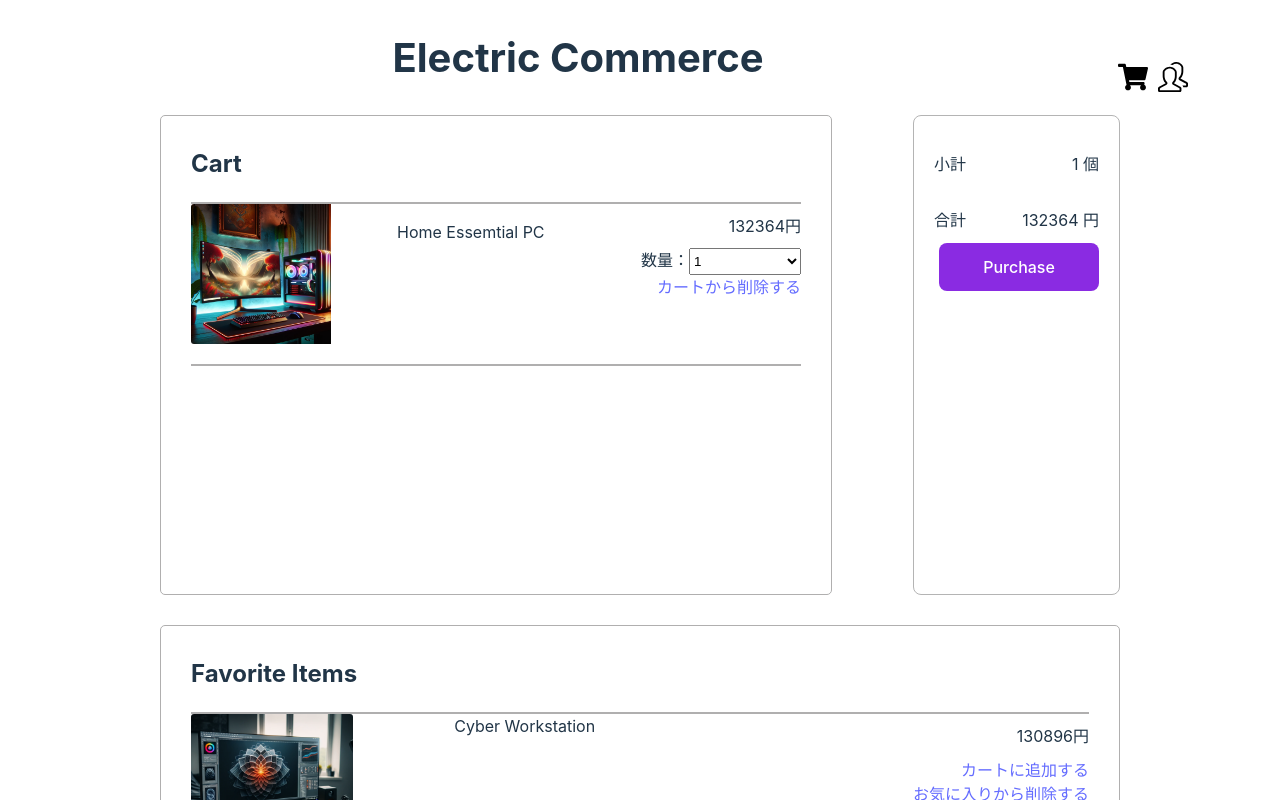
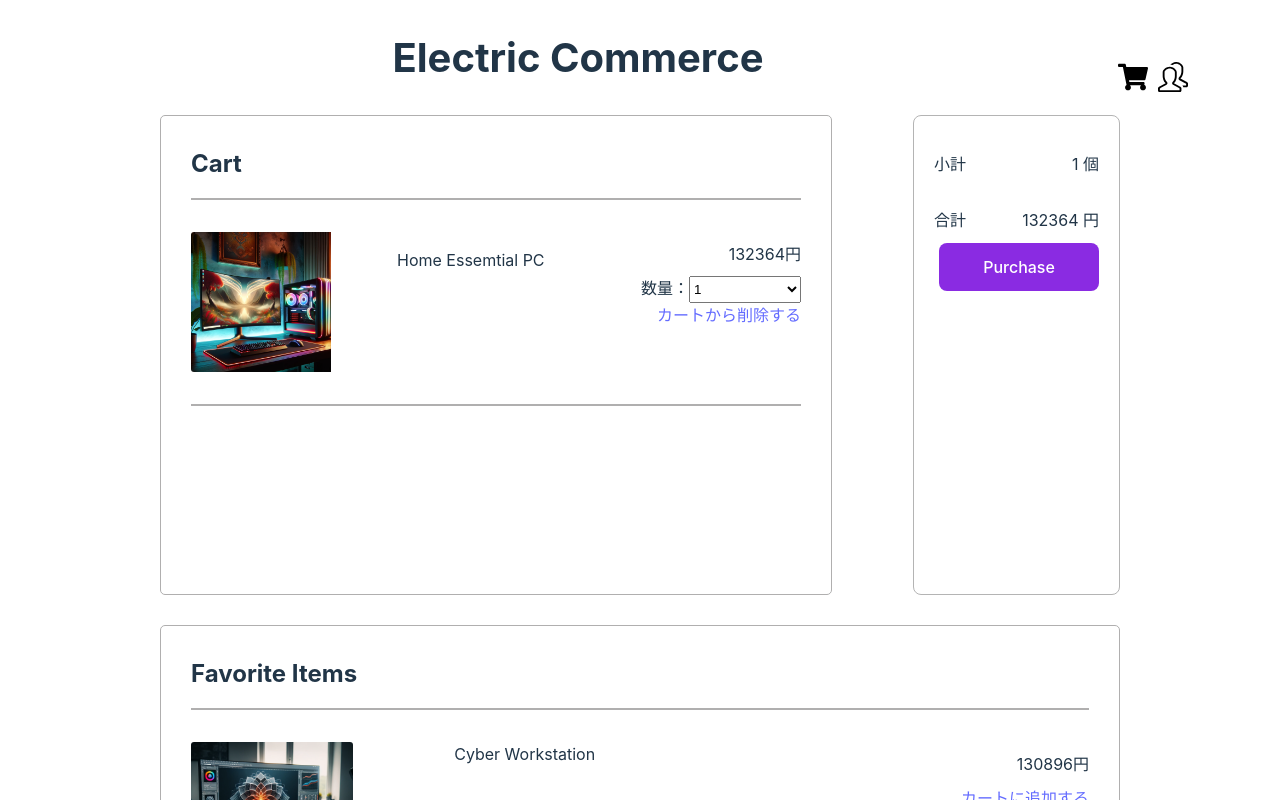
Before and after one commit to kip2/E-Commerce-Site-React, a React (Vite) app in the folder app/: page /cart in a window 1280 px wide. Shown: the top 800 px of the page. Built offline with nearby package versions, Linux system fonts and the light colour scheme.

Commit message:
レイアウト崩れの調整

```diff
--- a/app/src/components/atoms/Title.css
+++ b/app/src/components/atoms/Title.css
@@ -8,5 +8,6 @@
     width: 100%;
     height: 2px;
     background-color: #b0afaf;
-    margin-top: 20px;
+    margin-top: 1rem;
+    margin-bottom: 2rem;
 }
--- a/app/src/components/molecules/CartItem.css
+++ b/app/src/components/molecules/CartItem.css
@@ -1,40 +1,40 @@
-.card-item {
+.cart-card-item {
     display: flex;
     justify-content: space-between;
     flex-wrap: wrap;
 }
 
-.card-img-and-name {
+.cart-card-img-and-name {
     width: 60%;
     display: flex;
     justify-content: space-between;
 }
 
-.card-item img {
+.cart-card-item img {
     min-width: 10rem;
     max-width: 10rem;
     border-radius: 3px;
     padding-right: 20px;
 }
 
-.card-name {
+.cart-card-name {
     min-width: 10rem;
 }
 
 @media (max-width: 570px) {
-    .card-name{
+    .cart-card-name{
         min-width: 5rem;
     }
 }
 
-.card-outer::after {
+.cart-card-outer::after {
     content: '';
     display: block;
     width: 100%;
     height: 2px;
     background-color: #b0afaf;
-    margin-top: 20px;
-    margin-bottom: 20px;
+    margin-top: 2rem;
+    margin-bottom: 2rem;
 }
 
 .price-and-button {
--- a/app/src/components/molecules/CartItem.tsx
+++ b/app/src/components/molecules/CartItem.tsx
@@ -14,11 +14,11 @@ const menus = [1,2,3,4,5,6,7,8,9,10]
 
 const CartItem:React.FC<CartItemProps> = ({ imgUrl, name, price }) => {
     return(
-        <div className="card-outer">
-            <div className="card-item">
-                <div className="card-img-and-name">
+        <div className="cart-card-outer">
+            <div className="cart-card-item">
+                <div className="cart-card-img-and-name">
                     <img src={imgUrl} />
-                    <p className="card-name">{name}</p>
+                    <p className="cart-card-name">{name}</p>
                 </div>
                 <div className="price-and-button">
                     <p className="price">{price}円</p>
```
